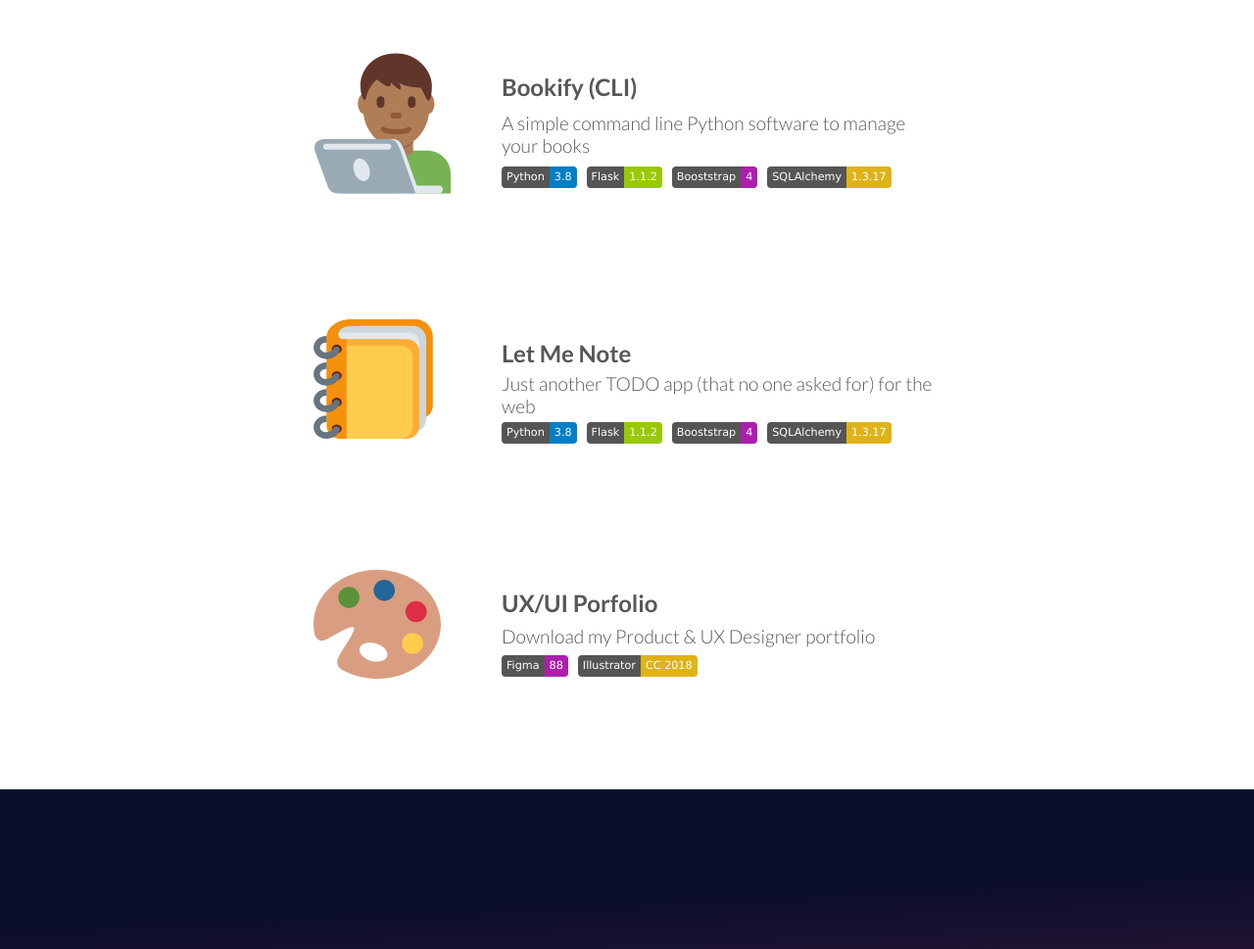
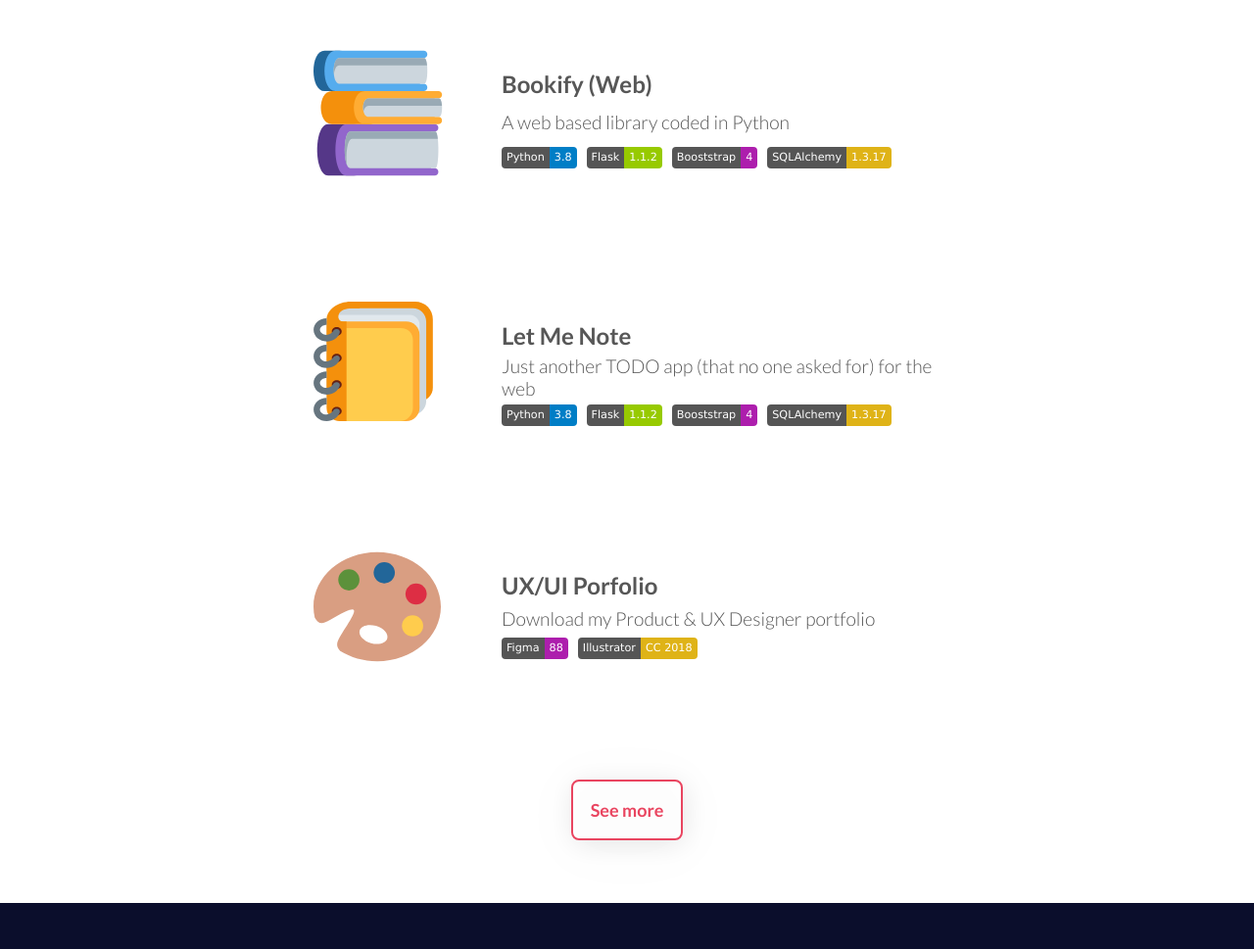
Before and after one commit to borisaavedra/cv_lite, a plain HTML site: page index.html in a window 1280 px wide. Shown: the part 4138-5107 px from the top of the page at 98% size. Drawn offline with Linux system fonts and the light colour scheme.

Commit message:
addednew project & "see more" btn to the portfolio

```diff
--- a/index.html
+++ b/index.html
@@ -1,6 +1,16 @@
 <!DOCTYPE html>
 <html lang="en">
 <head>
+    <!-- Global site tag (gtag.js) - Google Analytics -->
+    <script async src="https://www.googletagmanager.com/gtag/js?id=UA-179294085-1"></script>
+    <script>
+    window.dataLayer = window.dataLayer || [];
+    function gtag(){dataLayer.push(arguments);}
+    gtag('js', new Date());
+
+    gtag('config', 'UA-179294085-1');
+    </script>
+    <!-- Global site tag (gtag.js) - Google Analytics -->
     <meta charset="UTF-8">
     <meta name="viewport" content="width=device-width, initial-scale=1.0">
     <link rel="stylesheet" type="text/css" href="styles/styles.css">
@@ -155,6 +165,51 @@
             <p id="portfolio-section" class="section-title">Portfolio</p>
          </div>
          <div class="main-container">
+            <div class="portfolio-card">
+                <a href="https://github.com/borisaavedra/tinify" target="_blank">
+                    <div class="portfolio-card-grid">
+                        <img class="icon-card" src="assets/tinify-boris.svg" alt="">
+                        <h2 class="title-card" >Tinify</h2>
+                        <div class="card-body">
+                            A tiny Spotify witten in Python
+                        </div>
+                        <div class="card-badge">
+                            <div class="badge-container">
+                                <div class="badge-text-container badge-container-b">
+                                    Python
+                                </div>
+                                <div class="badge-right-container badge-container-b blue">
+                                    3.8
+                                </div>
+                            </div>
+                            <div class="badge-container">
+                                <div class="badge-text-container badge-container-b">
+                                    Flask
+                                </div>
+                                <div class="badge-right-container badge-container-b green">
+                                    1.1.2
+                                </div>
+                            </div>
+                            <div class="badge-container">
+                                <div class="badge-text-container badge-container-b">
+                                    Booststrap
+                                </div>
+                                <div class="badge-right-container badge-container-b purple">
+                                    4
+                                </div>
+                            </div>
+                            <div class="badge-container">
+                                <div class="badge-text-container badge-container-b">
+                                    Spotify
+                                </div>
+                                <div class="badge-right-container badge-container-b green">
+                                    Web API
+                                </div>
+                            </div>
+                        </div>
+                    </div>
+                </a>
+            </div>
              <div class="portfolio-card">
                  <a href="https://github.com/borisaavedra/cocuyo_scrape" target="_blank">
                      <div class="portfolio-card-grid">
@@ -385,51 +440,6 @@
                  </a>
              </div>
              <div class="portfolio-card">
-                 <a href="https://github.com/borisaavedra/bookify" target="_blank">
-                     <div class="portfolio-card-grid">
-                         <img class="icon-card" src="assets/cli-boris.svg" alt="">
-                         <h2 class="title-card" >Bookify (CLI)</h2>
-                         <div class="card-body">
-                             A simple command line Python software to manage your books
-                         </div>
-                         <div class="card-badge">
-                             <div class="badge-container">
-                                 <div class="badge-text-container badge-container-b">
-                                     Python
-                                 </div>
-                                 <div class="badge-right-container badge-container-b blue">
-                                     3.8
-                                 </div>
-                             </div>
-                             <div class="badge-container">
-                                 <div class="badge-text-container badge-container-b">
-                                     Flask
-                                 </div>
-                                 <div class="badge-right-container badge-container-b green">
-                                     1.1.2
-                                 </div>
-                             </div>
-                             <div class="badge-container">
-                                 <div class="badge-text-container badge-container-b">
-                                     Booststrap
-                                 </div>
-                                 <div class="badge-right-container badge-container-b purple">
-                                     4
-                                 </div>
-                             </div>
-                             <div class="badge-container">
-                                 <div class="badge-text-container badge-container-b">
-                                     SQLAlchemy
-                                 </div>
-                                 <div class="badge-right-container badge-container-b yellow">
-                                     1.3.17
-                                 </div>
-                             </div>
-                         </div>
-                     </div>
-                 </a>
-             </div>
-             <div class="portfolio-card">
                  <a href="https://github.com/borisaavedra/let_me_note" target="_blank">
                      <div class="portfolio-card-grid">
                          <img class="icon-card" src="assets/note-boris.svg" alt="">
@@ -502,6 +512,9 @@
                      </div>
                  </a>
              </div>
+             <a href="https://github.com/borisaavedra" class="btn-outline">
+                See more
+             </a>
          </div>
      </section>
     <!-- Contact me section -->
--- a/styles/styles.css
+++ b/styles/styles.css
@@ -463,6 +463,23 @@ li {
     background-color: rgb(173, 30, 173);
 }
 
+.btn-outline {
+    margin-top: 4em;
+    background-color: #FFFFFF
+    font-family: 'Lato', sans-serif;
+    font-weight: bold;
+    font-size: large;
+    color: #E94560;
+    padding: 1em;
+    text-align: center;
+    text-decoration: none;
+    filter: drop-shadow(0px 4px 30px rgba(0, 0, 0, 0.1));
+    border: 2px solid #E94560;
+    border-radius: 8px;
+    box-shadow: 2px 4px 30px 0 rgba(0, 0, 0, 0.1);
+    cursor: pointer;
+}
+
 .contact-me > h2 {
     color: white;
     background-image: linea;
```
Also changed, not shown: assets/cli-boris.svg (deleted), assets/tinify-boris.svg (added).
